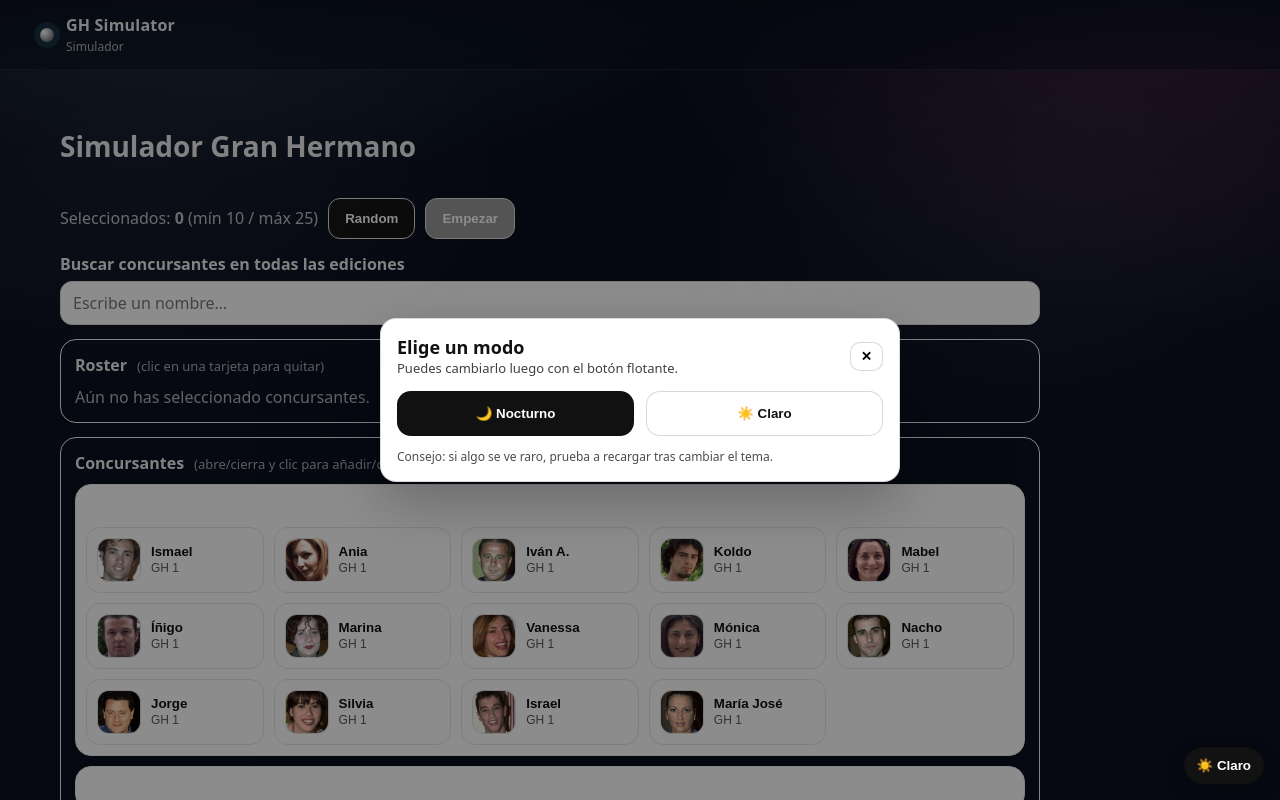
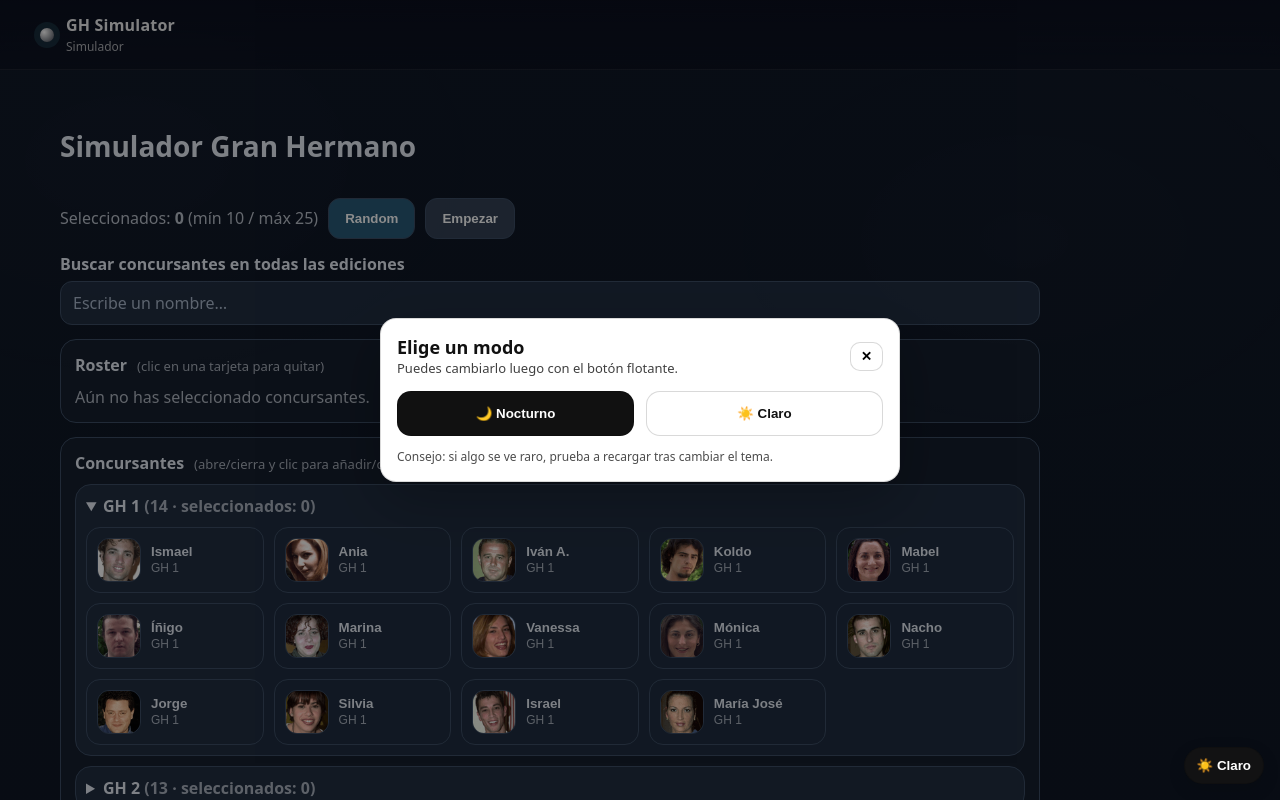
Before and after one commit to DavidWhite92/gh-sim, a Next.js app: page / in a window 1280 px wide. Shown: the top 800 px of the page. Built offline with nearby package versions, Linux system fonts and the light colour scheme.

Commit message:
El Modo Noche se ve ahora correctamente

```diff
--- a/src/app/globals.css
+++ b/src/app/globals.css
@@ -252,3 +252,68 @@ hr.soft{
     overflow-wrap: anywhere;
   }
 }
+/* Superficies de inicio con contraste suave y coherente en ambos temas. */
+.contestantPicker{
+  --picker-surface: #151e2d;
+  --picker-card: #202d40;
+  --picker-image: #29384c;
+  --picker-selected: #294c64;
+  --picker-primary: #285977;
+  --picker-disabled: #334155;
+  --picker-border: #3c4d64;
+  --picker-text: #e3e9f2;
+  --picker-placeholder: #a8b6c9;
+  --picker-focus: #8bc9ed;
+  color: var(--picker-text);
+  color-scheme: dark;
+}
+html[data-theme="light"] .contestantPicker{
+  --picker-surface: #fff;
+  --picker-card: #fff;
+  --picker-image: #f3f3f3;
+  --picker-selected: #e0effa;
+  --picker-primary: #111;
+  --picker-disabled: #777;
+  --picker-border: #ddd;
+  --picker-text: #111;
+  --picker-placeholder: #626b76;
+  --picker-focus: #21618c;
+  color-scheme: light;
+}
+.contestantPicker > section{
+  background: var(--picker-surface);
+}
+.contestantPicker :where(button, input, select, summary){
+  color: var(--picker-text);
+}
+.contestantPicker :where(input, select){
+  background: var(--picker-card);
+  border-color: var(--picker-border);
+}
+.contestantPicker input::placeholder{
+  color: var(--picker-placeholder);
+  opacity: 1;
+}
+.contestantPicker button[aria-pressed="true"]{
+  outline: 2px solid var(--picker-focus);
+  outline-offset: -2px;
+}
+.contestantPicker :where(button, input, select, summary):focus-visible{
+  outline: 2px solid var(--picker-focus);
+  outline-offset: 3px;
+}
+@media (hover: hover){
+  .contestantPicker button:not(:disabled):hover{
+    box-shadow: inset 0 0 0 1px var(--picker-focus);
+  }
+}
+html:not([data-theme="light"]) body{
+  background: linear-gradient(180deg, #101827, #0c1320);
+}
+html:not([data-theme="light"]) .bg{
+  opacity: .25;
+}
+/* Los estados conservan sus colores; el texto oscuro contrasta sobre ellos. */
+.table :is(.cellText, .cellFinal){
+  color: #101827;
+}
--- a/src/components/ContestantPicker.tsx
+++ b/src/components/ContestantPicker.tsx
@@ -634,9 +634,9 @@ export function ContestantPicker({
             style={{
               padding: "12px 16px",
               borderRadius: 12,
-              border: "1px solid #ddd",
+              border: "1px solid var(--picker-border)",
               cursor: selected.length >= 25 ? "not-allowed" : "pointer",
-              background: "#111",
+              background: "var(--picker-primary)",
               color: "#fff",
               fontWeight: 900,
             }}
@@ -650,9 +650,9 @@ export function ContestantPicker({
             style={{
               padding: "12px 16px",
               borderRadius: 12,
-              border: "1px solid #ddd",
+              border: "1px solid var(--picker-border)",
               cursor: canStart ? "pointer" : "not-allowed",
-              background: canStart ? "#111" : "#999",
+              background: canStart ? "var(--picker-primary)" : "var(--picker-disabled)",
               color: "#fff",
               fontWeight: 800,
             }}
@@ -681,7 +681,7 @@ export function ContestantPicker({
         )}
       </div>
 
-      <section style={{ border: "1px solid #eee", borderRadius: 16, padding: 14 }}>
+      <section style={{ border: "1px solid var(--picker-border)", borderRadius: 16, padding: 14 }}>
         <div style={{ display: "flex", alignItems: "baseline", flexWrap: "wrap", gap: 10, marginBottom: 10 }}>
           <strong style={{ fontSize: 16 }}>Roster</strong>
           <span style={{ opacity: 0.7, fontSize: 13 }}>(clic en una tarjeta para quitar)</span>
@@ -702,8 +702,8 @@ export function ContestantPicker({
                   textAlign: "left",
                   padding: 10,
                   borderRadius: 14,
-                  border: "1px solid #e6e6e6",
-                  background: "#fff",
+                  border: "1px solid var(--picker-border)",
+                  background: "var(--picker-card)",
                   cursor: "pointer",
                 }}
                 title="Quitar"
@@ -714,8 +714,8 @@ export function ContestantPicker({
                     height: 44,
                     borderRadius: 12,
                     overflow: "hidden",
-                    background: "#f3f3f3",
-                    border: "1px solid #eee",
+                    background: "var(--picker-image)",
+                    border: "1px solid var(--picker-border)",
                     flex: "0 0 auto",
                   }}
                 >
@@ -745,7 +745,7 @@ export function ContestantPicker({
         )}
       </section>
 
-      <section style={{ border: "1px solid #eee", borderRadius: 16, padding: 14 }}>
+      <section style={{ border: "1px solid var(--picker-border)", borderRadius: 16, padding: 14 }}>
         <div style={{ display: "flex", alignItems: "baseline", flexWrap: "wrap", gap: 10, marginBottom: 10 }}>
           <strong style={{ fontSize: 16 }}>Concursantes</strong>
           <span style={{ opacity: 0.7, fontSize: 13 }}>(abre/cierra y clic para añadir/quitar)</span>
@@ -760,7 +760,7 @@ export function ContestantPicker({
               <details
                 key={s.id + (query ? "-search" : "-browse")}
                 open={!!query || idx === 0 || s.id === CUSTOM_SEASON_ID}
-                style={{ border: "1px solid #eee", borderRadius: 16, padding: 10, background: "#fff" }}
+                style={{ border: "1px solid var(--picker-border)", borderRadius: 16, padding: 10, background: "var(--picker-card)" }}
               >
                 <summary style={{ cursor: "pointer", fontWeight: 900 }}>
                   {s.label} <span style={{ opacity: 0.7, fontWeight: 700 }}>({total} · seleccionados: {seasonSelectedCount})</span>
@@ -784,6 +784,7 @@ export function ContestantPicker({
                         <button
                           key={key}
                           onClick={() => togglePick(setup)}
+                          aria-pressed={picked}
                           disabled={!picked && selected.length >= 25}
                           style={{
                             display: "flex",
@@ -792,9 +793,9 @@ export function ContestantPicker({
                             textAlign: "left",
                             padding: 10,
                             borderRadius: 14,
-                            border: "1px solid #e6e6e6",
-                            background: picked ? "#111" : "#fff",
-                            color: picked ? "#fff" : "#111",
+                            border: "1px solid var(--picker-border)",
+                            background: picked ? "var(--picker-selected)" : "var(--picker-card)",
+                            color: "var(--picker-text)",
                             cursor: !picked && selected.length >= 25 ? "not-allowed" : "pointer",
                             opacity: !picked && selected.length >= 25 ? 0.6 : 1,
                           }}
@@ -806,8 +807,8 @@ export function ContestantPicker({
                               height: 44,
                               borderRadius: 12,
                               overflow: "hidden",
-                              background: picked ? "rgba(255,255,255,0.14)" : "#f3f3f3",
-                              border: "1px solid rgba(0,0,0,0.08)",
+                              background: "var(--picker-image)",
+                              border: "1px solid var(--picker-border)",
                               flex: "0 0 auto",
                             }}
                           >
@@ -852,6 +853,7 @@ export function ContestantPicker({
                         <button
                           key={key}
                           onClick={() => togglePick(setup)}
+                          aria-pressed={picked}
                           disabled={!picked && selected.length >= 25}
                           style={{
                             display: "flex",
@@ -860,9 +862,9 @@ export function ContestantPicker({
                             textAlign: "left",
                             padding: 10,
                             borderRadius: 14,
-                            border: "1px solid #e6e6e6",
-                            background: picked ? "#111" : "#fff",
-                            color: picked ? "#fff" : "#111",
+                            border: "1px solid var(--picker-border)",
+                            background: picked ? "var(--picker-selected)" : "var(--picker-card)",
+                            color: "var(--picker-text)",
                             cursor: !picked && selected.length >= 25 ? "not-allowed" : "pointer",
                             opacity: !picked && selected.length >= 25 ? 0.6 : 1,
                           }}
@@ -874,8 +876,8 @@ export function ContestantPicker({
                               height: 44,
                               borderRadius: 12,
                               overflow: "hidden",
-                              background: picked ? "rgba(255,255,255,0.14)" : "#f3f3f3",
-                              border: "1px solid rgba(0,0,0,0.08)",
+                              background: "var(--picker-image)",
+                              border: "1px solid var(--picker-border)",
                               flex: "0 0 auto",
                             }}
                           >
@@ -906,7 +908,7 @@ export function ContestantPicker({
         </div>
       </section>
 
-      <section style={{ border: "1px solid #eee", borderRadius: 16, padding: 14 }}>
+      <section style={{ border: "1px solid var(--picker-border)", borderRadius: 16, padding: 14 }}>
         <details open>
           <summary style={{ cursor: "pointer", fontWeight: 900 }}>
             {editingCustomName ? `Editando: ${editingCustomName}` : "Crear concursante custom"} (se guarda en tu navegador)
@@ -918,18 +920,18 @@ export function ContestantPicker({
                 value={customName}
                 onChange={(e) => setCustomName(e.target.value)}
                 placeholder="Nombre del concursante"
-                style={{ padding: 10, borderRadius: 12, border: "1px solid #ddd", width: 260 }}
+                style={{ padding: 10, borderRadius: 12, border: "1px solid var(--picker-border)", width: 260 }}
               />
               <input
                 value={customPhotoUrl}
                 onChange={(e) => setCustomPhotoUrl(e.target.value)}
                 placeholder="Link de foto (png/gif/jpg)"
-                style={{ padding: 10, borderRadius: 12, border: "1px solid #ddd", width: 420 }}
+                style={{ padding: 10, borderRadius: 12, border: "1px solid var(--picker-border)", width: 420 }}
               />
               <select
                 value={customGender}
                 onChange={(e) => setCustomGender(e.target.value as Gender)}
-                style={{ padding: 10, borderRadius: 12, border: "1px solid #ddd" }}
+                style={{ padding: 10, borderRadius: 12, border: "1px solid var(--picker-border)" }}
                 aria-label="Género"
               >
                 <option value="X">Sin especificar</option>
@@ -945,9 +947,9 @@ export function ContestantPicker({
                 style={{
                   padding: "10px 14px",
                   borderRadius: 12,
-                  border: "1px solid #ddd",
+                  border: "1px solid var(--picker-border)",
                   cursor: !customName.trim() || !customPhotoUrl.trim() ? "not-allowed" : "pointer",
-                  background: "#f7f7f7",
+                  background: "var(--picker-card)",
                   fontWeight: 800,
                 }}
               >
@@ -960,9 +962,9 @@ export function ContestantPicker({
                   style={{
                     padding: "10px 14px",
                     borderRadius: 12,
-                    border: "1px solid #ddd",
+                    border: "1px solid var(--picker-border)",
                     cursor: "pointer",
-                    background: "#fff",
+                    background: "var(--picker-card)",
                     fontWeight: 800,
                   }}
                 >
@@ -975,7 +977,7 @@ export function ContestantPicker({
               Los customs se guardan en <code>localStorage</code> del navegador actual.
             </div>
 
-            <div style={{ marginTop: 6, borderTop: "1px solid #eee", paddingTop: 10 }}>
+            <div style={{ marginTop: 6, borderTop: "1px solid var(--picker-border)", paddingTop: 10 }}>
               <div style={{ fontWeight: 900, marginBottom: 8 }}>Mis customs</div>
               {customList.length === 0 ? (
                 <div style={{ opacity: 0.75 }}>Aún no tienes concursantes custom.</div>
@@ -990,9 +992,9 @@ export function ContestantPicker({
                         justifyContent: "space-between", flexWrap: "wrap",
                         gap: 10,
                         padding: 10,
-                        border: "1px solid #eee",
+                        border: "1px solid var(--picker-border)",
                         borderRadius: 14,
-                        background: "#fff",
+                        background: "var(--picker-card)",
                       }}
                     >
                       <div style={{ display: "flex", alignItems: "center", gap: 10, minWidth: 0 }}>
@@ -1002,8 +1004,8 @@ export function ContestantPicker({
                             height: 44,
                             borderRadius: 12,
                             overflow: "hidden",
-                            background: "#f3f3f3",
-                            border: "1px solid #eee",
+                            background: "var(--picker-image)",
+                            border: "1px solid var(--picker-border)",
                             flex: "0 0 auto",
                           }}
                         >
@@ -1024,8 +1026,8 @@ export function ContestantPicker({
                           style={{
                             padding: "8px 10px",
                             borderRadius: 12,
-                            border: "1px solid #ddd",
-                            background: "#fff",
+                            border: "1px solid var(--picker-border)",
+                            background: "var(--picker-card)",
                             cursor: "pointer",
                             fontWeight: 900,
                           }}
@@ -1039,8 +1041,8 @@ export function ContestantPicker({
                           style={{
                             padding: "8px 10px",
                             borderRadius: 12,
-                            border: "1px solid #ddd",
-                            background: "#fff",
+                            border: "1px solid var(--picker-border)",
+                            background: "var(--picker-card)",
                             cursor: "pointer",
                             fontWeight: 900,
                           }}
```
